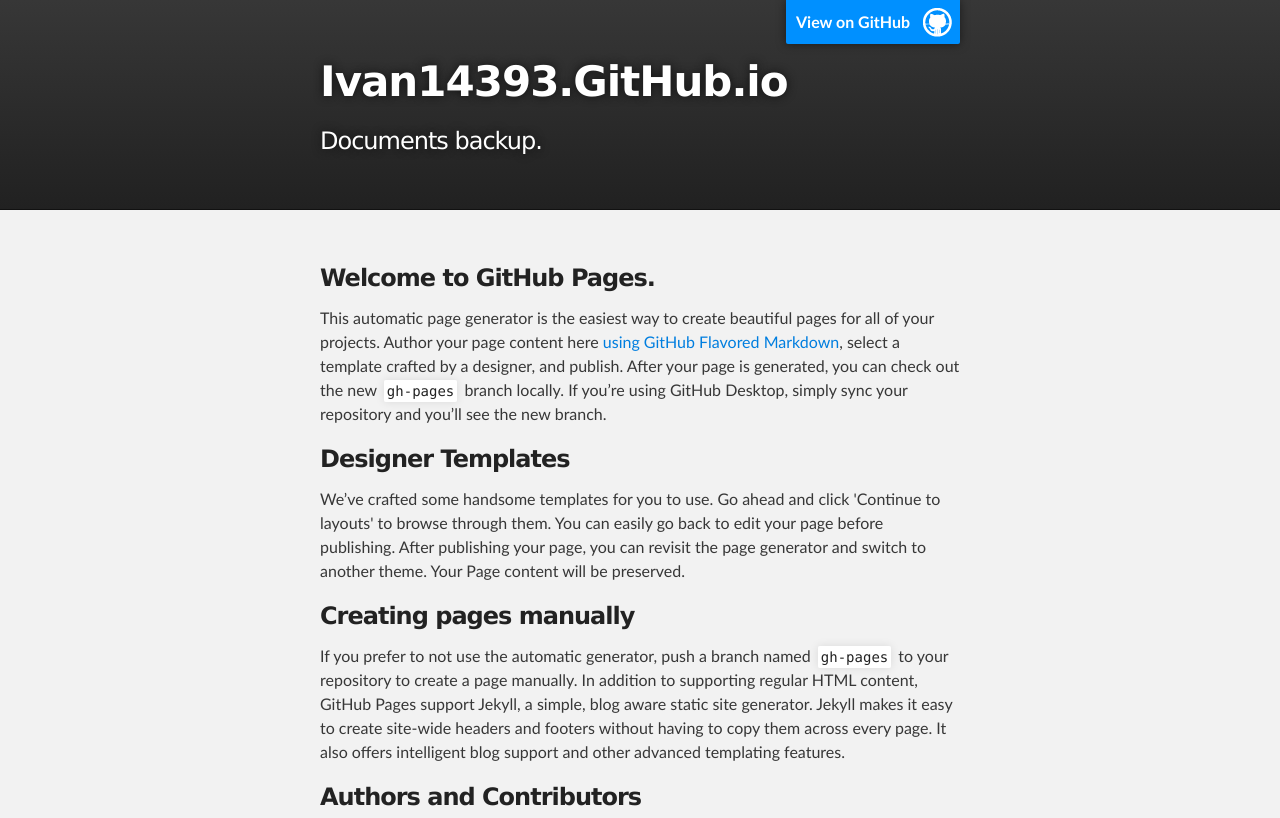
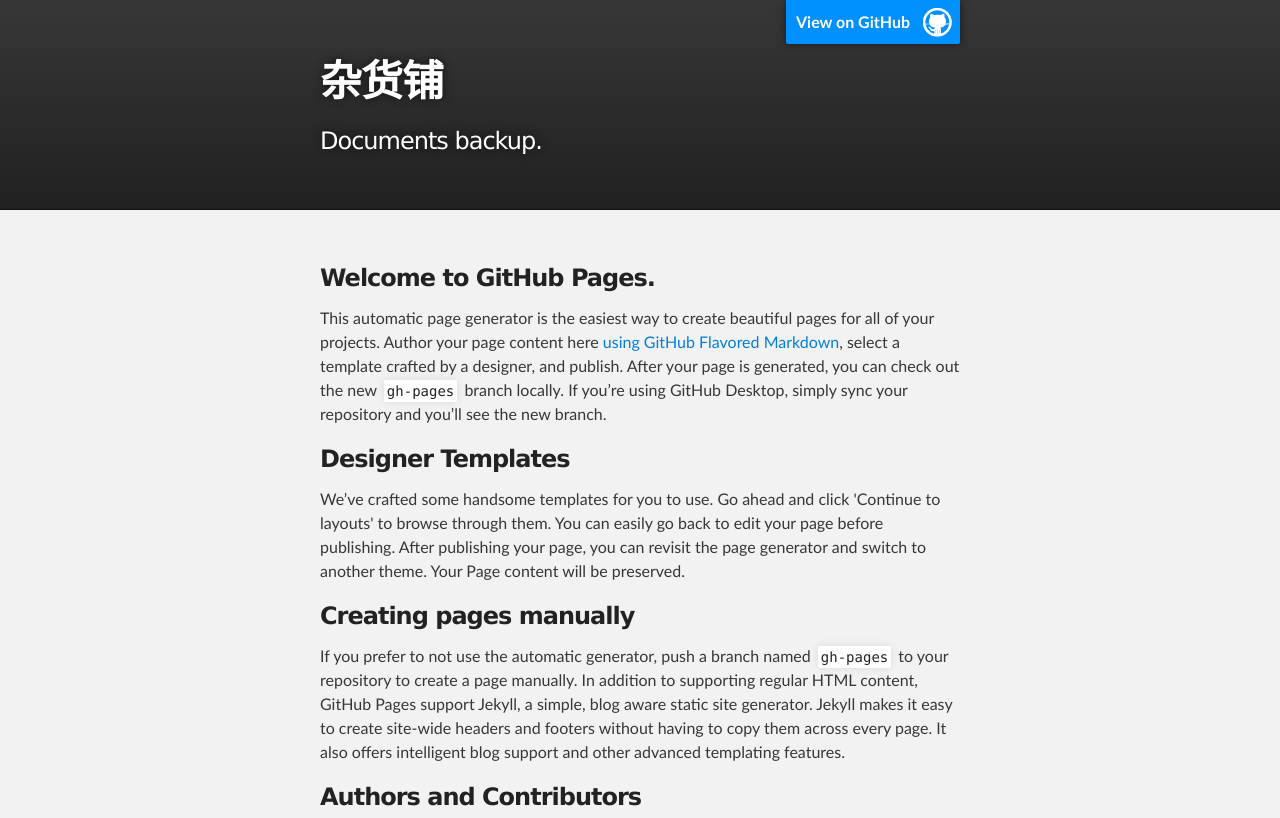
Before and after one commit to Ivan14393/Ivan14393.github.io, a plain HTML site: page index.html in a window 1280 px wide. Shown: the top 818 px of the page. Drawn offline with Linux system fonts and the light colour scheme.

Commit message:
Update index.html

```diff
--- a/index.html
+++ b/index.html
@@ -8,7 +8,7 @@
 
     <link rel="stylesheet" type="text/css" media="screen" href="stylesheets/stylesheet.css">
 
-    <title>Ivan14393.GitHub.io</title>
+    <title>杂货铺</title>
   </head>
 
   <body>
@@ -18,7 +18,7 @@
         <header class="inner">
           <a id="forkme_banner" href="https://github.com/Ivan14393">View on GitHub</a>
 
-          <h1 id="project_title">Ivan14393.GitHub.io</h1>
+          <h1 id="project_title">杂货铺</h1>
           <h2 id="project_tagline">Documents backup.</h2>
 
         </header>
```
